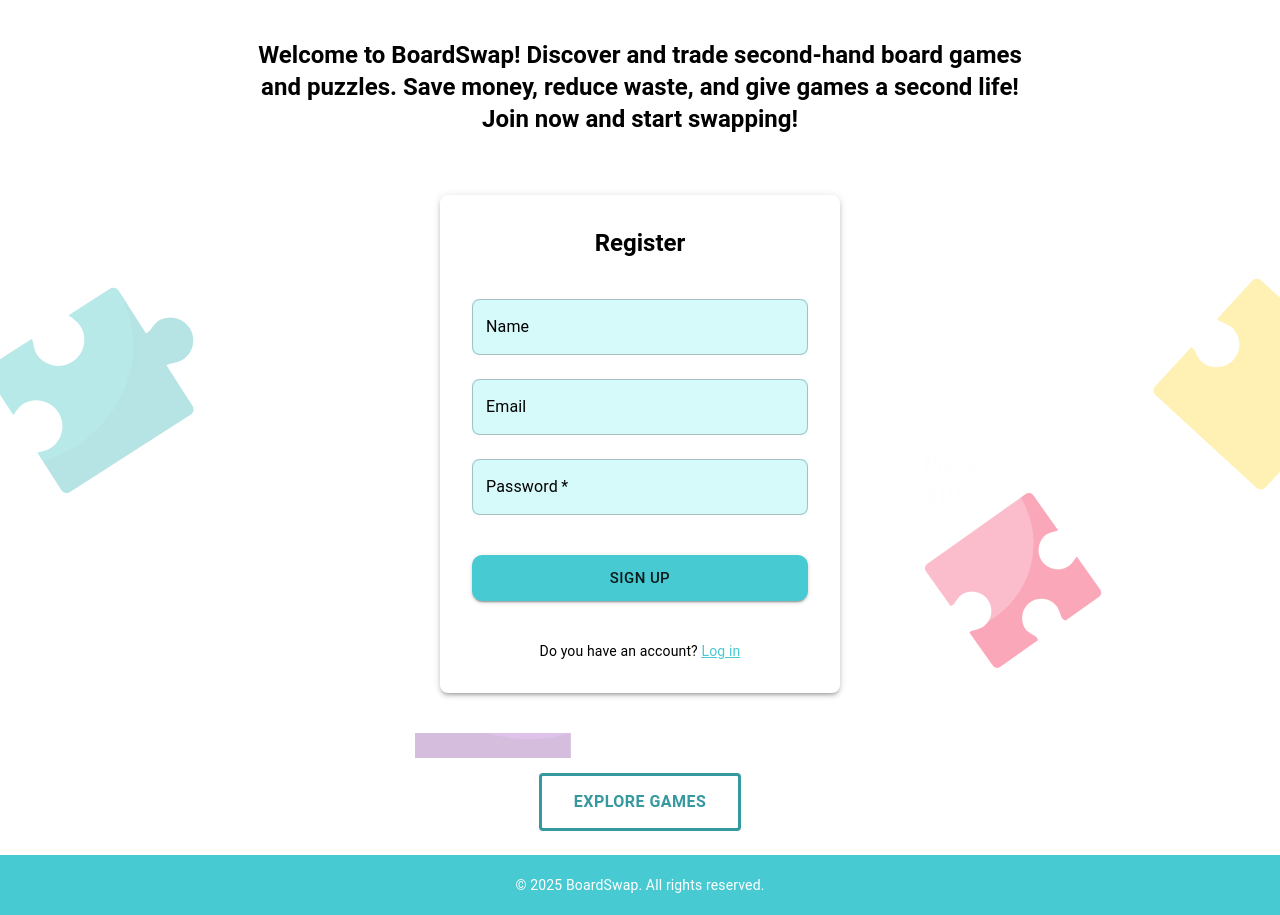
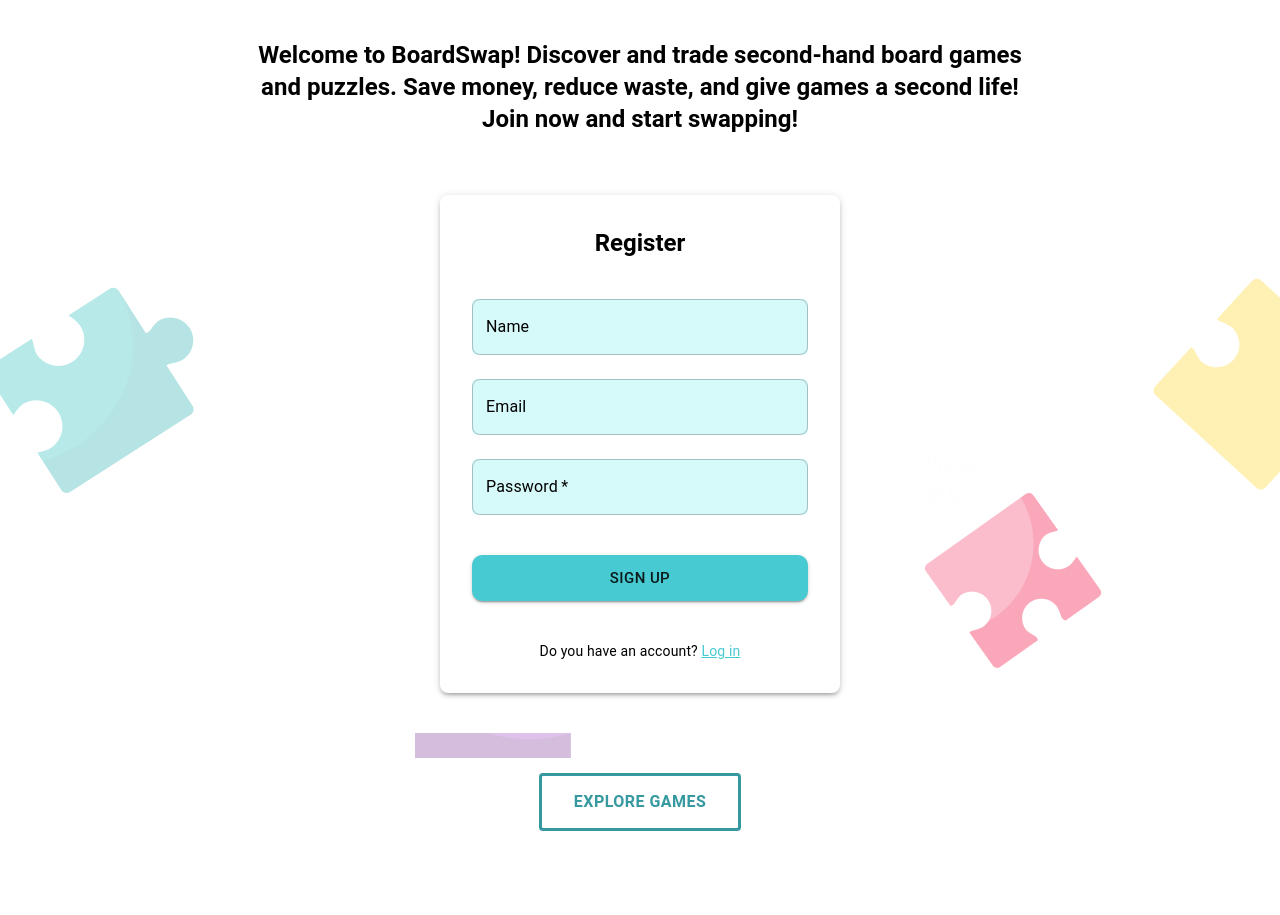
Before and after one commit to starshynova/BoardSwap, a React (Vite) app in the folder client/: page /register in a window 1280 px wide. After the commit the page ends 855 px from the top, so only its background shows below. Built offline with nearby package versions, Linux system fonts and the light colour scheme.

Commit message:
fix: do not display footer on Login and Register pages

```diff
--- a/client/src/App.jsx
+++ b/client/src/App.jsx
@@ -21,7 +21,9 @@ const App = () => {
               location.pathname !== "/register" && <Nav />}
             <Cart />
             <AppRoutes />
-            <Footer />
+            {/* Conditionally render Footer based on the route */}
+            {location.pathname !== "/login" &&
+              location.pathname !== "/register" && <Footer />}
           </ThemeProvider>
         </UIProvider>
       </SearchProvider>
```
